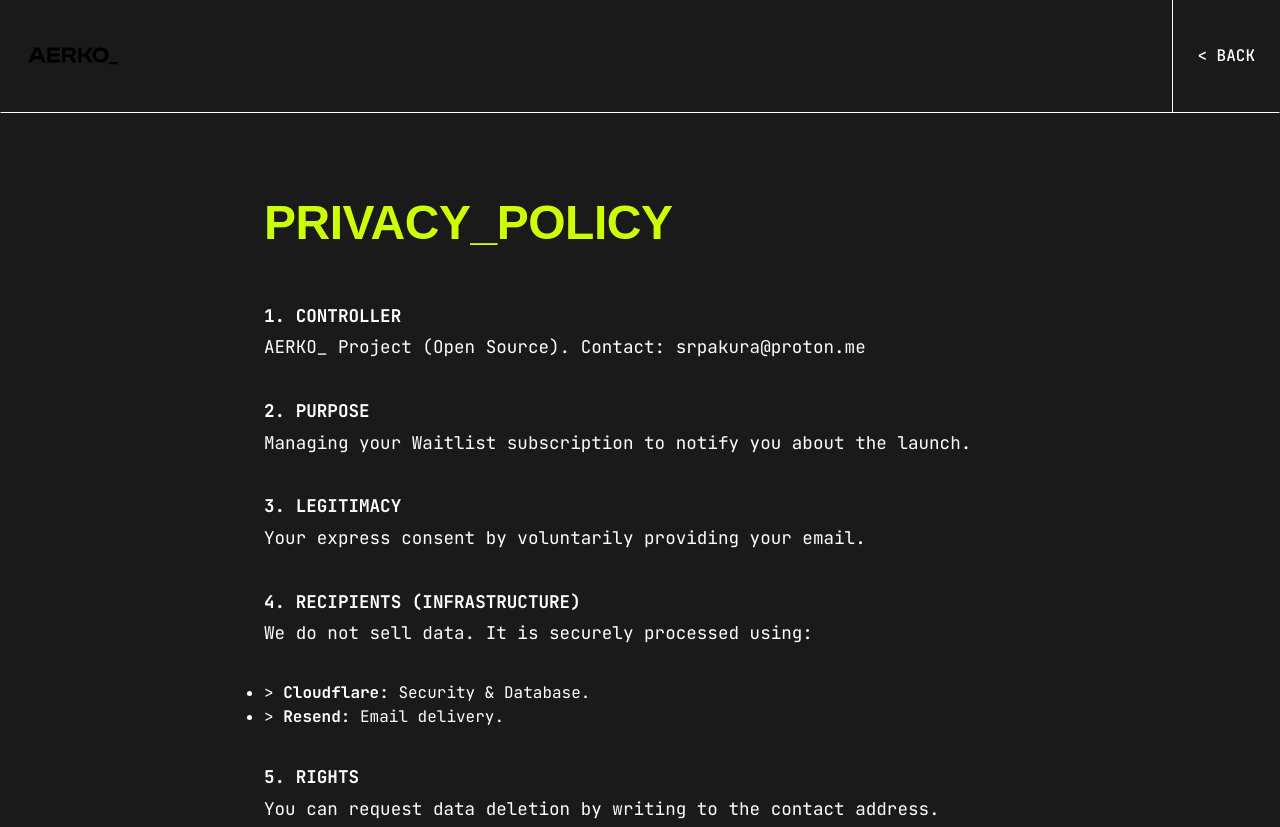
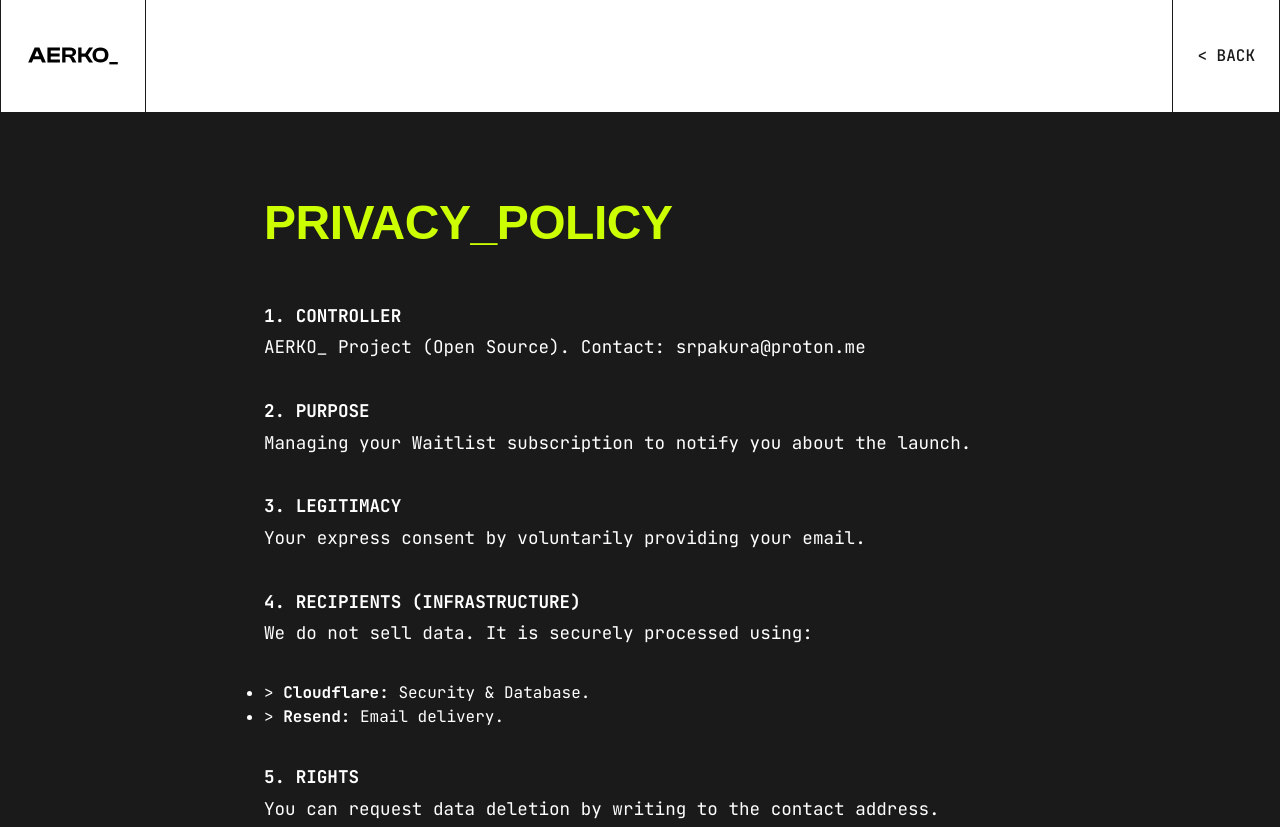
Before and after one commit to SrPakura/AERKO_Web, a plain HTML site: page privacy.html in a window 1280 px wide. Shown: the top 827 px of the page. Drawn offline with Linux system fonts and the light colour scheme; a web font is replaced by a local one.

Commit message:
Update privacy.html

```diff
--- a/privacy.html
+++ b/privacy.html
@@ -13,15 +13,17 @@
 </head>
 <body class="bg-black-force">
 
-    <!-- HEADER SIMPLE -->
-    <header class="header-container bg-black-force" style="border-bottom: 1px solid var(--white);">
-        <div class="logo-box" style="border-right:none;">
+<!-- HEADER BLANCO (CONTRASTE) -->
+    <header class="header-container" style="background-color: var(--white); border-bottom: 1px solid var(--black);">
+        <div class="logo-box" style="border-right: 1px solid var(--black);">
             <a href="index.html"><img src="assets/img/logo.svg" alt="AERKO_" class="logo-img"></a>
         </div>
         <nav class="nav-links">
-            <button class="nav-btn body-label btn-secondary-inverted" data-i18n="nav_back" onclick="location.href='index.html'">&lt; BACK</button>
+            <!-- Usamos btn-secondary normal (texto negro) en vez de inverted -->
+            <button class="nav-btn body-label btn-secondary" data-i18n="nav_back" onclick="location.href='index.html'">&lt; BACK</button>
         </nav>
     </header>
+
 
     <!-- CONTENT -->
     <section class="manifesto-section">
```
